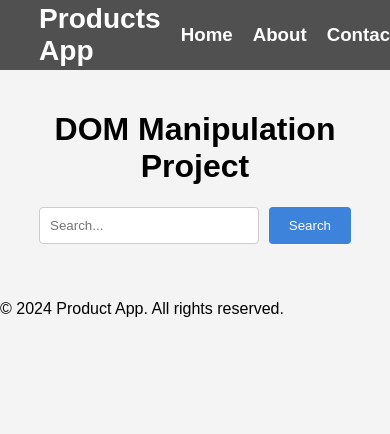
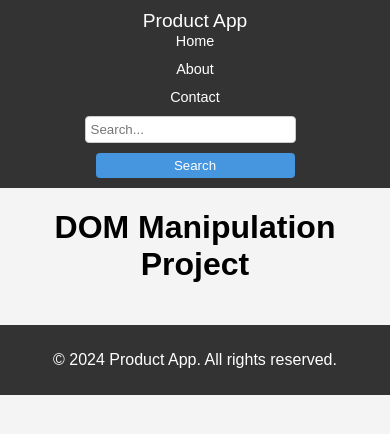
Before and after one commit to manik9620/SummerPep_mern, a plain HTML site: page june18_js_array/hw/index.html in a window 390 px wide. Drawn offline with Linux system fonts and the light colour scheme; no server answers.

Commit message:
updated UI

```diff
--- a/june18_js_array/hw/index.html
+++ b/june18_js_array/hw/index.html
@@ -10,21 +10,21 @@
     <!-- Navigation Bar -->
     <nav class="navbar">
         <div class="navbar-container">
-            <a href="#" class="navbar-brand"><h3>Products App</h3></a>
+            <a href="#"  class="navbar-brand">Product App</a>
             <ul class="navbar-menu">
-                <li><a href="#"><h3>Home</h3></a></li>
-                <li><a href="#"><h3>About</h3></a></li>
-                <li><a href="#"><h3>Contact</h3></a></li>
+                <li><a href="#">Home</a></li>
+                <li><a href="#">About</a></li>
+                <li><a href="#">Contact</a></li>
             </ul>
+            <div class="search-bar">
+                <input type="text" id="search-input" placeholder="Search...">
+                <button id="search-button">Search</button>
+            </div>
         </div>
     </nav>
 
     <div class="container">
         <h1>DOM Manipulation Project</h1>
-        <div class="search-bar">
-            <input type="text" id="search-input" placeholder="Search...">
-            <button id="search-button">Search</button>
-        </div>
         <div id="cards-container" class="cards-container"></div>
     </div>
 
--- a/june18_js_array/hw/script.js
+++ b/june18_js_array/hw/script.js
@@ -8,7 +8,6 @@ document.addEventListener("DOMContentLoaded", () => {
     fetchData(query);
   });
 
-  // Fetch data with optional search query
   function fetchData(query = "") {
     const apiUrl = query
       ? `https://dummyjson.com/products/search?q=${query}`
--- a/june18_js_array/hw/styles.css
+++ b/june18_js_array/hw/styles.css
@@ -6,12 +6,9 @@ body {
 }
 
 .navbar {
-    display: flex;
-    /* align-items: center; */
-    background-color: #515050;
+    background-color: #333;
     color: white;
     padding: 10px 0;
-    height: 50px;
 }
 
 .navbar-container {
@@ -45,41 +42,40 @@ body {
     font-size: 1em;
 }
 
+.search-bar {
+    display: flex;
+    align-items: center;
+}
+
+.search-bar input {
+    width: 200px;
+    padding: 5px;
+    border: 1px solid #ccc;
+    border-radius: 4px;
+    margin-right: 10px;
+}
+
+.search-bar button {
+    padding: 5px 10px;
+    border: none;
+    background-color: #4595df;
+    color: white;
+    cursor: pointer;
+    border-radius: 4px;
+}
+
 .container {
     width: 80%;
-    margin: 0 auto;
-    padding: 20px;
+    margin: 20px auto;
 }
 
 h1 {
     text-align: center;
 }
 
-.search-bar {
-    display: flex;
-    justify-content: center;
-    margin-bottom: 20px;
-}
-
-.search-bar input {
-    width: 300px;
-    padding: 10px;
-    border: 1px solid #ccc;
-    border-radius: 4px;
-}
-
-.search-bar button {
-    padding: 10px 20px;
-    border: none;
-    background-color: #3d82db;
-    color: white;
-    cursor: pointer;
-    margin-left: 10px;
-    border-radius: 4px;
-}
-
 .cards-container {
-    display: flex;
+    display: grid;
+    grid-template-columns: repeat(5,1fr );
     flex-wrap: wrap;
     justify-content: center;
 }
@@ -93,6 +89,12 @@ h1 {
     padding: 15px;
     box-shadow: 0 2px 4px rgba(0, 0, 0, 0.1);
     text-align: center;
+}
+
+.card:hover {
+    transform: scale(1.05);
+    transition: 0.3s ease;
+    box-shadow: 0 6px 12px rgba(0, 0, 0, 0.2);
 }
 
 .card h2 {
@@ -116,3 +118,75 @@ h1 {
     cursor: pointer;
     border-radius: 4px;
 }
+.footer {
+    background-color: #333;
+    color: white;
+    padding: 10px 0;
+    text-align: center;
+}
+
+.footer-container {
+    width: 80%;
+    margin: 0 auto;
+}
+
+@media (max-width: 768px) {
+    .navbar-container {
+        flex-direction: column;
+    }
+
+    .navbar-menu {
+        flex-direction: column;
+        align-items: center;
+    }
+
+    .navbar-menu li {
+        margin-left: 0;
+        margin-bottom: 10px;
+    }
+
+    .container {
+        width: 90%;
+    }
+
+    .search-bar {
+        flex-direction: column;
+        align-items: center;
+    }
+
+    .search-bar input {
+        width: 100%;
+        margin-bottom: 10px;
+    }
+
+    .search-bar button {
+        width: 100%;
+    }
+
+    .cards-container {
+        flex-direction: column;
+        align-items: center;
+    }
+
+    .card {
+        width: 90%;
+    }
+}
+
+@media (max-width: 480px) {
+    .navbar-brand {
+        font-size: 1.2em;
+    }
+
+    .navbar-menu a {
+        font-size: 0.9em;
+    }
+
+    .card {
+        width: 100%;
+    }
+
+    .footer-container {
+        width: 90%;
+    }
+}
```
